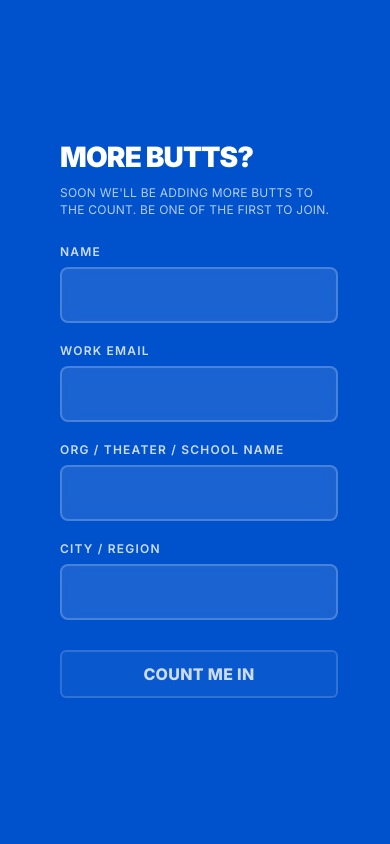
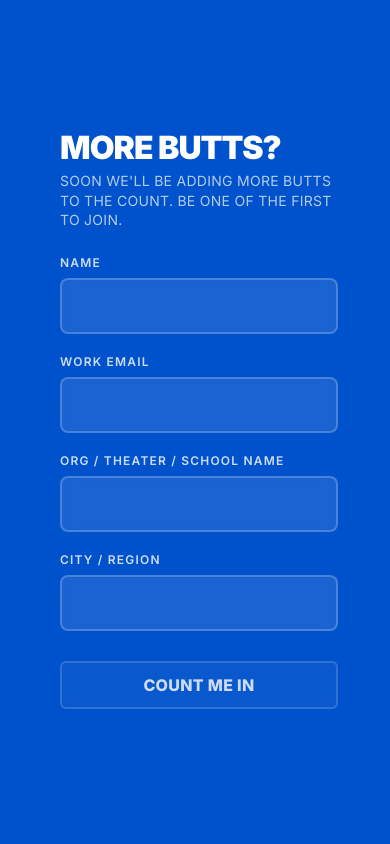
Before and after one commit to msrcreativeprojects/butts-dashboard, a website: page waitlist.html in a window 390 px wide. Shown: the top 844 px of the page. Drawn offline with Linux system fonts and the light colour scheme.

Commit message:
Tighten title-subtitle spacing and improve mobile text size minimums

```diff
--- a/style.css
+++ b/style.css
@@ -773,17 +773,17 @@ body::before {
 }
 
 .form-title {
-  font-size: clamp(28px, 6vw, 50px);
+  font-size: clamp(32px, 6vw, 50px);
   font-weight: 900;
   text-transform: uppercase;
   letter-spacing: -0.03em;
   line-height: 0.9;
-  margin-bottom: 15px;
+  margin-bottom: 8px;
   color: var(--text);
 }
 
 .form-description {
-  font-size: clamp(12px, 2.5vw, 16px);
+  font-size: clamp(14px, 2.5vw, 16px);
   font-weight: 400;
   text-transform: uppercase;
   letter-spacing: 0.02em;
```
